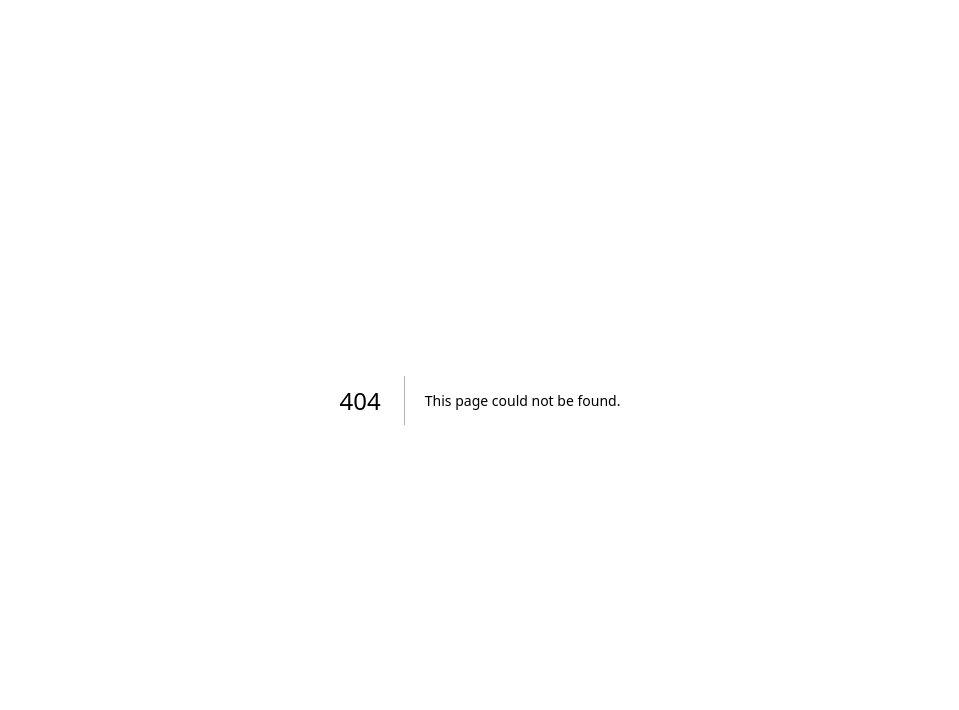
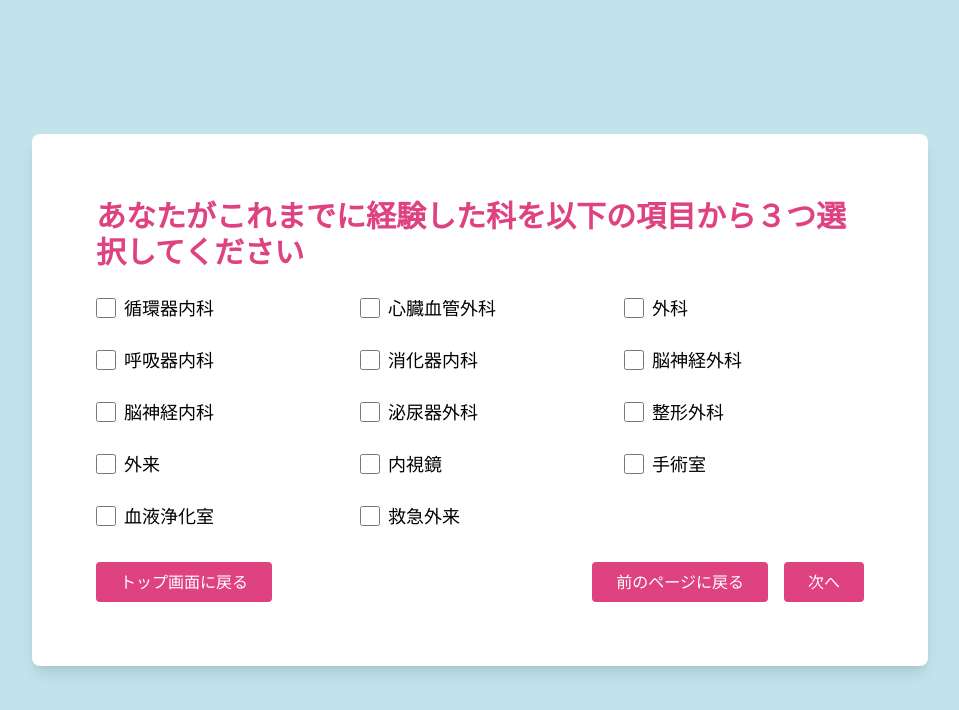
Before and after one commit to hanaurumi/search-nurse, a Next.js app: page /profileFile/workHistory in a window 1280 px wide. Before the commit this address had no page. Shown: the top 710 px of the page, without its empty margins (160-1119 px from the left). Built offline with nearby package versions, Linux system fonts and the light colour scheme.

Commit message:
workHistory修正

```diff
--- /dev/null
+++ b/src/app/profileFile/workHistory/page.tsx
@@ -0,0 +1,90 @@
+"use client";
+
+import { useState } from 'react';
+import { useRouter } from 'next/navigation';
+import '../../globals.css';
+
+
+export default function workHistory () {
+
+  const valuesOptions = [
+    "循環器内科",
+    "心臓血管外科",
+    "外科",
+    "呼吸器内科",
+    "消化器内科",
+    "脳神経外科",
+    "脳神経内科",
+    "泌尿器外科",
+    "整形外科",
+    "外来",
+    "内視鏡",
+    "手術室",
+    "血液浄化室",
+    "救急外来",
+
+
+  ];
+
+  const [selectedValues, setSelectedValues] = useState<string[]>([]);
+  const router = useRouter();
+
+  const handleCheckboxChange = (value: string) => {
+    if (selectedValues.includes(value)) {
+      setSelectedValues(prevSelected => prevSelected.filter(v => v !== value));
+    } else if (selectedValues.length < 3) {
+      setSelectedValues(prevSelected => [...prevSelected, value]);
+    }
+  };
+
+  return (
+    <div className="min-h-screen flex flex-col items-center justify-center bg-pastelBlue p-8">
+      <div className="bg-white p-16 rounded-lg shadow-lg w-full max-w-4xl">
+        <h2 className="text-3xl font-semibold mb-6 text-pastelPink">あなたがこれまでに経験した科を以下の項目から３つ選択してください</h2>
+
+        <div className="grid grid-cols-2 sm:grid-cols-3 gap-6">
+          {valuesOptions.map((value) => (
+            <div key={value} className="flex items-center">
+              <input
+                type="checkbox"
+                id={value}
+                name="values"
+                value={value}
+                className="mr-2 h-5 w-5 text-pastelPink focus:ring-pastelPink"
+                onChange={() => handleCheckboxChange(value)}
+                checked={selectedValues.includes(value)}
+                disabled={!selectedValues.includes(value) && selectedValues.length >= 3}
+              />
+              <label htmlFor={value} className="text-lg">{value}</label>
+            </div>
+          ))}
+        </div>
+
+        <div className="mt-8 flex justify-between">
+        <button
+          onClick={() => router.push('/')}
+          className="bg-pastelPink text-white py-2 px-6 rounded transform transition-transform duration-300 ease-out hover:scale-105 hover:bg-pastelPink-dark"
+        >
+              トップ画面に戻る
+         </button>
+
+        <div className="flex space-x-4">
+          <button
+           onClick={() => router.back()}
+           className="bg-pastelPink text-white py-2 px-6 rounded transform transition-transform duration-300 ease-out hover:scale-105 hover:bg-pastelPink-dark"
+         >
+          前のページに戻る
+         </button>
+
+        <button
+           onClick={() => router.push('/profileFile/values')}
+           className="bg-pastelPink text-white py-2 px-6 rounded transform transition-transform duration-300 ease-out hover:scale-105 hover:bg-pastelPink-dark"
+         >
+          次へ
+      </button>
+          </div>
+        </div>
+      </div>
+    </div>
+  );
+};
```
Also changed, not shown: src/app/profileFile/workHistry/page.tsx (deleted).
